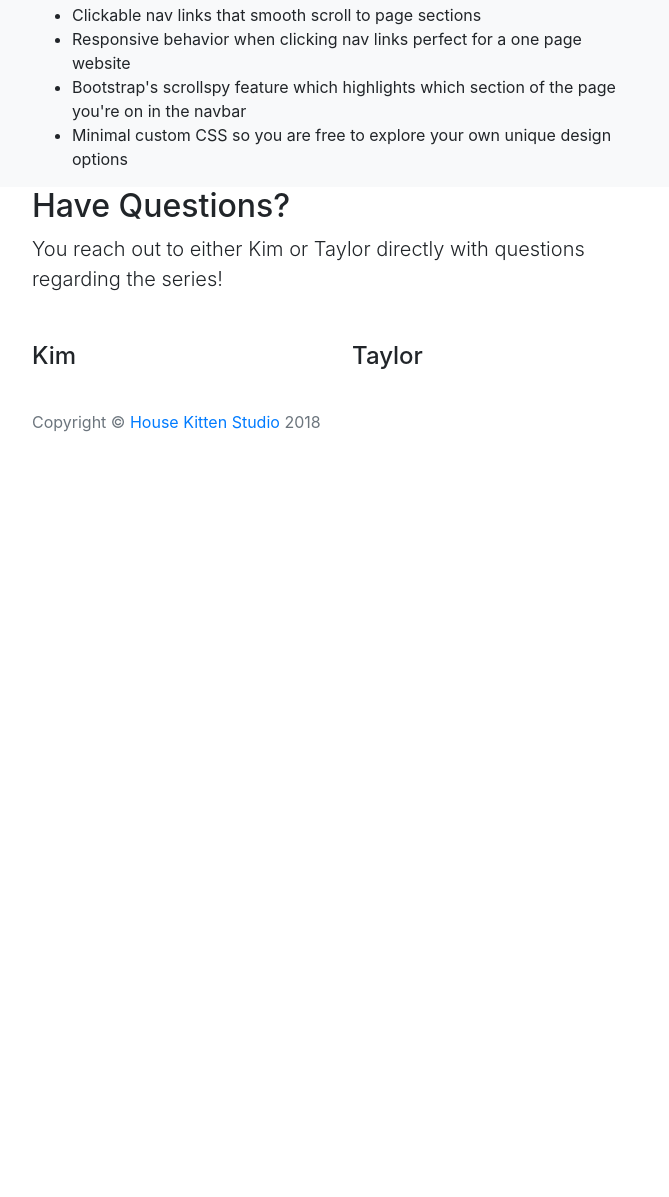
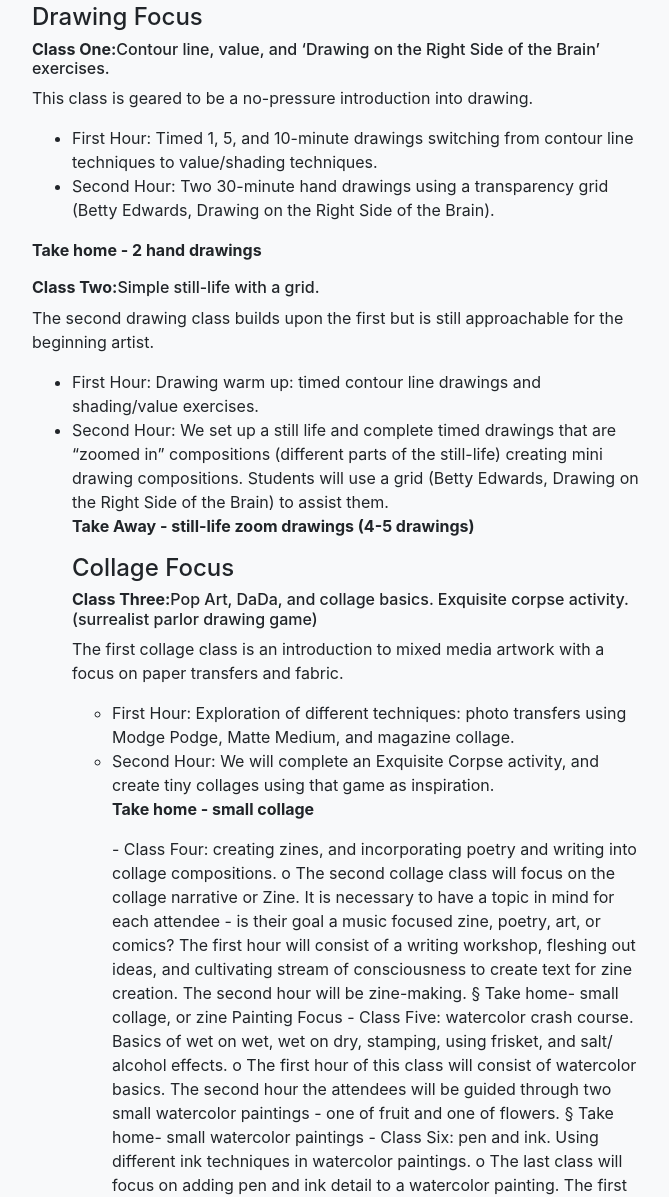
Before and after one commit to taylovision/sketchbook-series, a website with bundled scripts: page index.html in a window 1280 px wide. Shown: the part 1601-2798 px from the top of the page, without its empty margins (303-972 px from the left). Before the commit the page ends 2051 px from the top, so only its background shows below. Built offline with nearby package versions, Linux system fonts and the light colour scheme.

Commit message:
Formatting classes content

```diff
--- a/index.html
+++ b/index.html
@@ -126,7 +126,43 @@
           <div class="col-lg-6 col-sm-12">
             <h2>What Will I learn?</h2>
             <p class="lead">The series is split into three disciplines with two classes per discipline. Participants are encouraged to take the full series, but have the flexibility to pick and choose which classes they would like to take. Details about each class are outlined below.</p>
-			<h4></h4>
+			<h4>Drawing Focus</h4>
+		<h6><strong>Class One:</strong>Contour line, value, and ‘Drawing on the Right Side of the Brain’ exercises.</h6>
+<p>This class is geared to be a no-pressure introduction into drawing.<p>
+<ul>
+<li>First Hour: Timed 1, 5, and 10-minute drawings switching from contour line techniques to value/shading techniques.</li>
+<li>Second Hour: Two 30-minute hand drawings using a transparency grid (Betty Edwards, Drawing on the Right Side of the Brain).</li>
+</ul>
+<p><strong>Take home - 2 hand drawings</strong></p>
+
+		<h6><strong>Class Two:</strong>Simple still-life with a grid.</h6>
+<p>The second drawing class builds upon the first but is still approachable for the beginning artist.</p>
+<ul>
+<li>First Hour: Drawing warm up: timed contour line drawings and shading/value exercises.</li>
+<li>Second Hour: We set up a still life and complete timed drawings that are “zoomed in” compositions (different parts of the still-life) creating mini drawing compositions. Students will use a grid (Betty Edwards, Drawing on the Right Side of the Brain) to assist them.</li>
+<p><strong>Take Away - still-life zoom drawings (4-5 drawings)</strong></p>
+
+<h4>Collage Focus</h4>
+		<h6><strong>Class Three:</strong>Pop Art, DaDa, and collage basics. Exquisite corpse activity. (surrealist parlor drawing game)</h6>
+<p>The first collage class is an introduction to mixed media artwork with a focus on paper transfers and fabric. </p>
+<ul>
+<li>First Hour: Exploration of different techniques: photo transfers using Modge Podge, Matte Medium, and magazine collage. </li>
+<li>Second Hour: We will complete an Exquisite Corpse activity, and create tiny collages using that game as inspiration.</li>
+<p><strong>Take home - small collage</strong></p>
+
+-        Class Four: creating zines, and incorporating poetry and writing into collage compositions.
+o   The second collage class will focus on the collage narrative or Zine. It is necessary to have a topic in mind for each attendee - is their goal a music focused zine, poetry, art, or comics? The first hour will consist of a writing workshop, fleshing out ideas, and cultivating stream of consciousness to create text for zine creation. The second hour will be zine-making.
+§  Take home- small collage, or zine
+
+Painting Focus
+-        Class Five: watercolor crash course. Basics of wet on wet, wet on dry, stamping, using frisket, and salt/ alcohol effects.
+o   The first hour of this class will consist of watercolor basics.  The second hour the attendees will be guided through two small watercolor paintings - one of fruit and one of flowers.
+§  Take home- small watercolor paintings
+
+-        Class Six: pen and ink. Using different ink techniques in watercolor paintings.
+o   The last class will focus on adding pen and ink detail to a watercolor painting.  The first hour will consist of painting several large abstract compositions. The second hour attendees will cut their composition into smaller pieces and add pen and ink contour drawing atop their abstract creations.
+§  Take home- small ink drawing
+
 			   <ul>
               <li>Clickable nav links that smooth scroll to page sections</li>
               <li>Responsive behavior when clicking nav links perfect for a one page website</li>
```
